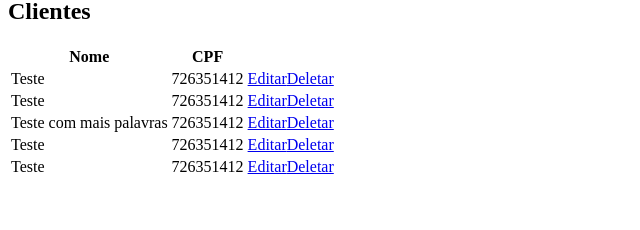
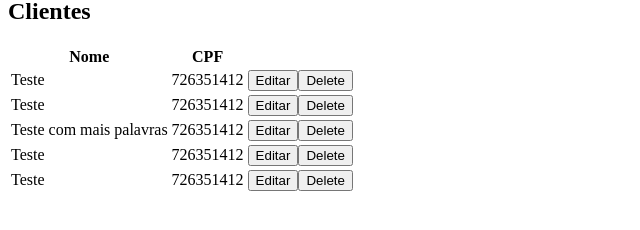
Before and after one commit to TulioMoura/sorveteria-BD, a React (Vite) app in the folder frontend/: page /clientes in a window 1280 px wide. Shown: the part 372-602 px from the top of the page, without its empty margins (0-640 px from the left). Built offline with nearby package versions, Linux system fonts and the light colour scheme; the HTML template or start-up script is replaced by a standard one.

Commit message:
Small adjustments

```diff
--- a/frontend/index.html
+++ b/frontend/index.html
@@ -4,14 +4,11 @@
     <meta charset="UTF-8" />
     <link rel="icon" type="image/svg+xml" href="/vite.svg" />
     <meta name="viewport" content="width=device-width, initial-scale=1.0" />
+    <!-- <link rel="shortcut icon" href="favicon.ico" type="image/x-icon"> -->
     <title>Sorveteria</title>
-    <!-- <link href="https://cdn.jsdelivr.net/npm/bootstrap@5.3.0/dist/css/bootstrap.min.css" rel="stylesheet" integrity="sha384-9ndCyUaIbzAi2FUVXJi0CjmCapSmO7SnpJef0486qhLnuZ2cdeRhO02iuK6FUUVM" crossorigin="anonymous"> -->
   </head>
   <body>
-
     <div id="root"></div>
     <script type="module" src="/src/main.tsx"></script>
-
-    <!-- <script src="https://cdn.jsdelivr.net/npm/bootstrap@5.3.0/dist/js/bootstrap.bundle.min.js" integrity="sha384-geWF76RCwLtnZ8qwWowPQNguL3RmwHVBC9FhGdlKrxdiJJigb/j/68SIy3Te4Bkz" crossorigin="anonymous"></script> -->
   </body>
 </html>
--- a/frontend/src/components/global/TableItem.tsx
+++ b/frontend/src/components/global/TableItem.tsx
@@ -1,18 +1,35 @@
+import { useState } from "react"
+
+
 interface listItemProps {
   title: string,
-  cpf?:string,
+  cpf?: string,
   editar?: string,
   delete?: string
 }
 
+function HandleDelete(){
+  return
+}
+
 export default function TableItem(props: listItemProps) {
+
+  const [toEdit, setToEdit] = useState(false);
+  const [toDelete, setDelete] = useState(false);
+
+
+
   return (
     <tr>
-      <td className="font-quicksand py-2 m-1">{props.title}</td>
-      <td className="font-quicksand py-2 m-1">{props.cpf}</td>
+      <td className="font-quicksand py-2 m-1">
+        {!toEdit ? props.title : <input type="text" value={props.title} />}
+      </td>
+      <td className="font-quicksand py-2 m-1">
+        {!toEdit ? props.cpf : <input type="text" value={props.cpf} />}
+      </td>
       <td className="flex justify-end">
-        {props.editar && <a className="customButton" href={props.editar}>Editar</a>}
-        {props.delete && <a className="customDangerButton" href={props.delete}>Deletar</a>}
+        <button className="customButton" onClick={() => setToEdit(true)} >Editar</button>
+        <button className="customButton" onClick={HandleDelete} >Delete</button>
       </td>
     </tr>
   )
--- a/frontend/src/css/global.css
+++ b/frontend/src/css/global.css
@@ -3,7 +3,6 @@
 @tailwind base;
 @tailwind components;
 @tailwind utilities;
-
 
 :root {
   --color-1: #d19884;
--- a/frontend/tailwind.config.js
+++ b/frontend/tailwind.config.js
@@ -18,7 +18,7 @@ export default {
       fontFamily:{
         "quicksand": ["Quicksand", "sans"],
         "DancingScript": ['Dancing Script', "sans"],
-      }
+      },
     },
   },
   plugins: [],
```
